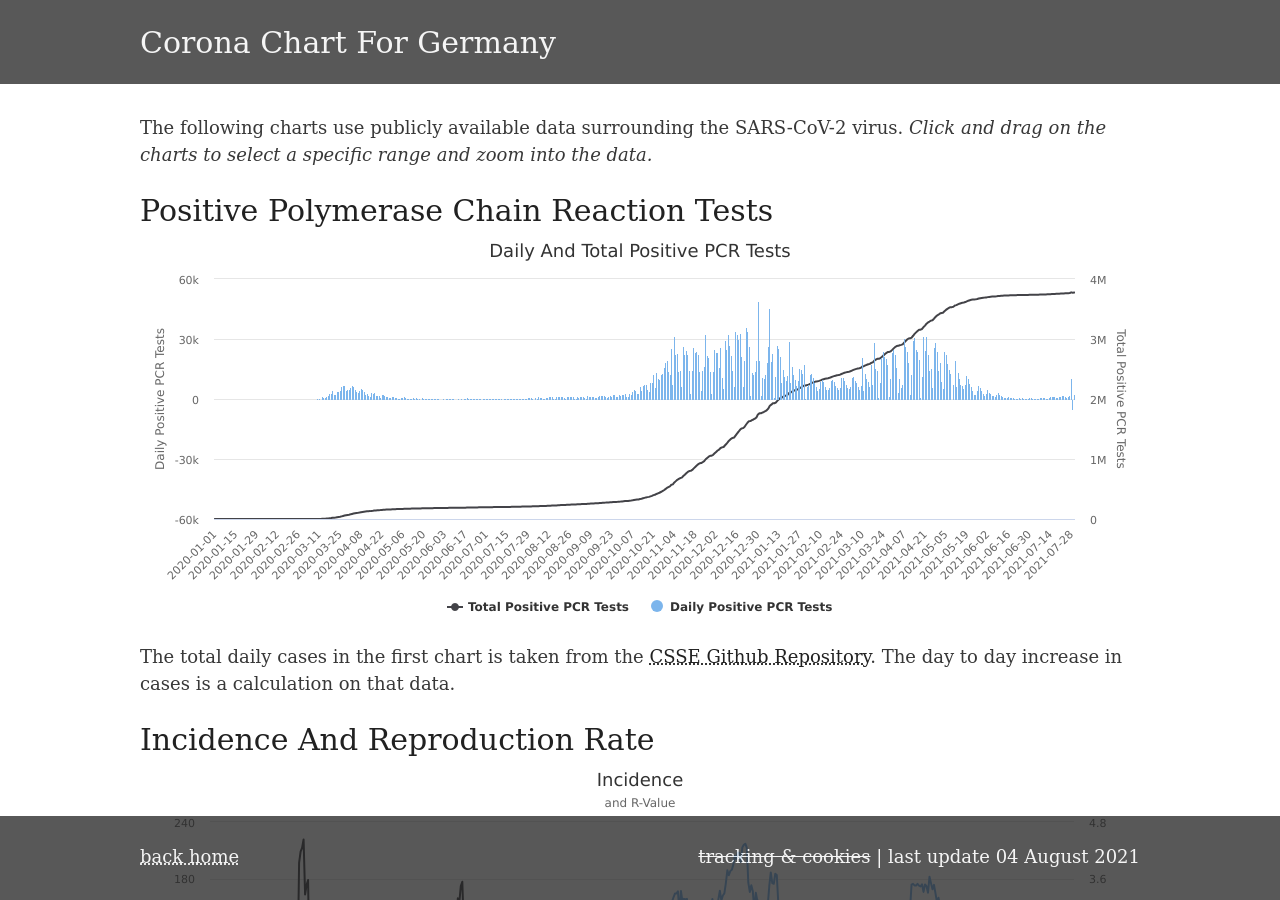
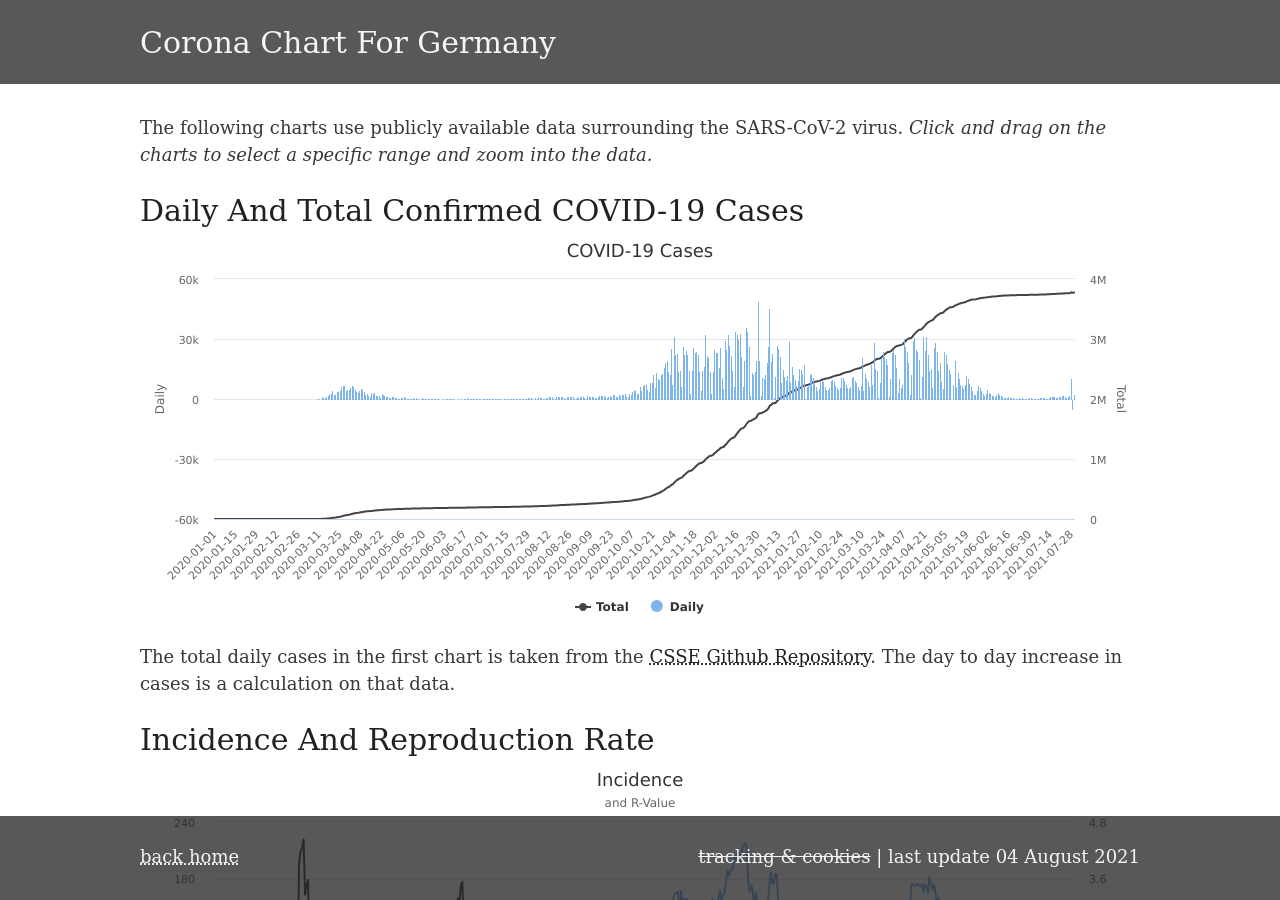
Before and after one commit to ZackDev/zackdev.github.io, a Jekyll site: the page built from _posts/2020-03-24-corona-chart-for-germany.md, in a window 1280 px wide and 900 px high. Built offline with Jekyll 4.4.1, drawn with Linux system fonts in a browser that asks for light colours.

Commit message:
updated 'daily and total cases' text and chartlabels

```diff
--- a/_posts/2020-03-24-corona-chart-for-germany.md
+++ b/_posts/2020-03-24-corona-chart-for-germany.md
@@ -7,7 +7,7 @@ archived: false
 ---
 The following charts use publicly available data surrounding the SARS-CoV-2 virus. *Click and drag on the charts to select a specific range and zoom into the data.*
 
-# Positive Polymerase Chain Reaction Tests
+# Daily And Total Confirmed COVID-19 Cases
 
 {% include div.html name="chart_corona_cases_germany" %}
 
--- a/assets/js/corona.js
+++ b/assets/js/corona.js
@@ -178,7 +178,7 @@ function draw_daily_cases_chart(data_obj) {
       zoomType: 'x'
     },
     title: {
-      text: 'Daily And Total Positive PCR Tests'
+      text: 'COVID-19 Cases'
     },
     xAxis: {
       categories: data_obj.dates,
@@ -186,23 +186,23 @@ function draw_daily_cases_chart(data_obj) {
     },
     yAxis: [{
       title: {
-        text: 'Daily Positive PCR Tests'
+        text: 'Daily'
       }
     }, {
       title: {
-        text: 'Total Positive PCR Tests'
+        text: 'Total'
       },
       opposite: true
     }],
     series: [{
       yAxis: 0,
       index: 1,
-      name: 'Daily Positive PCR Tests',
+      name: 'Daily',
       data: data_obj.daily_cases
     }, {
       yAxis: 1,
       index: 0,
-      name: 'Total Positive PCR Tests',
+      name: 'Total',
       data: data_obj.cases,
       type: 'line'
     }],
```
